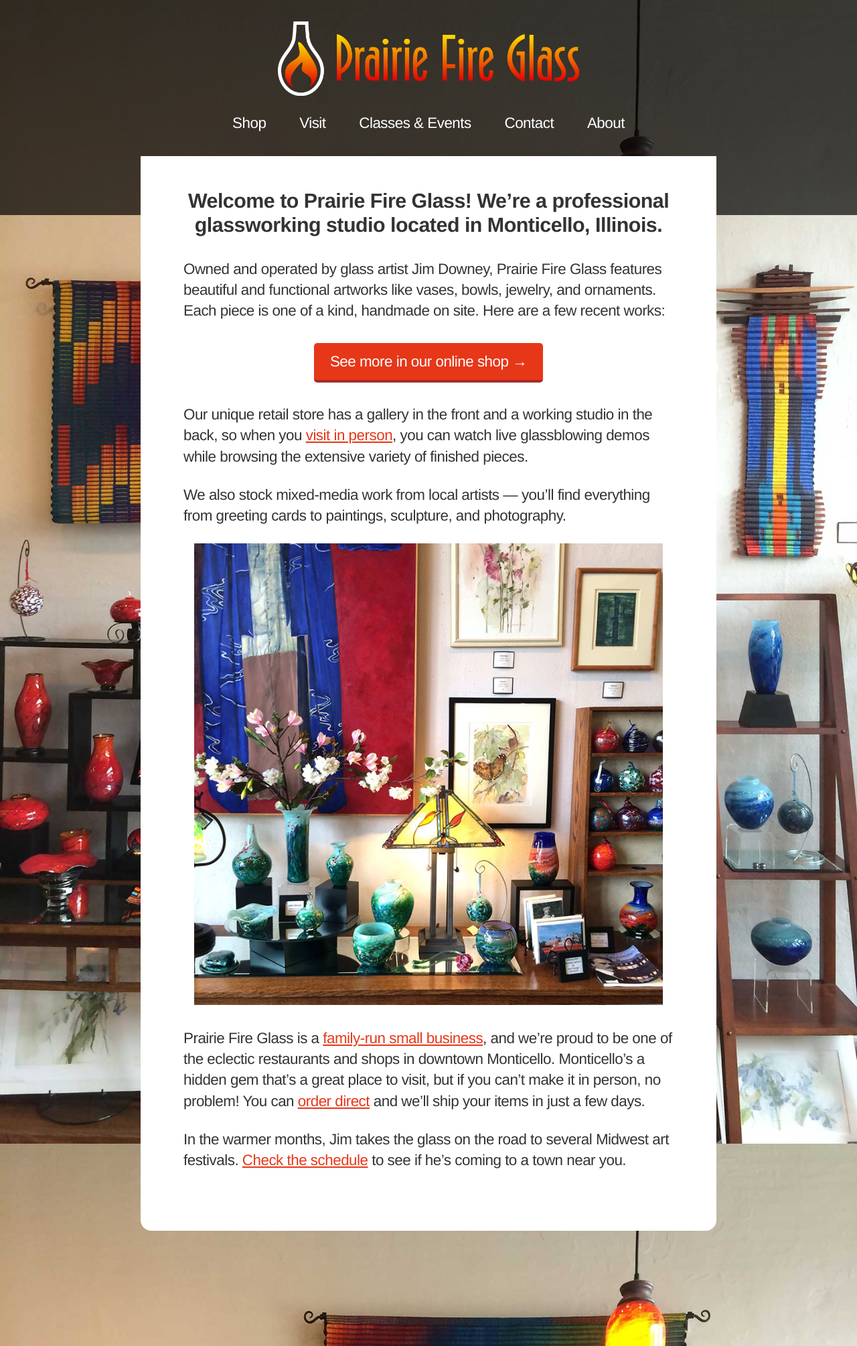
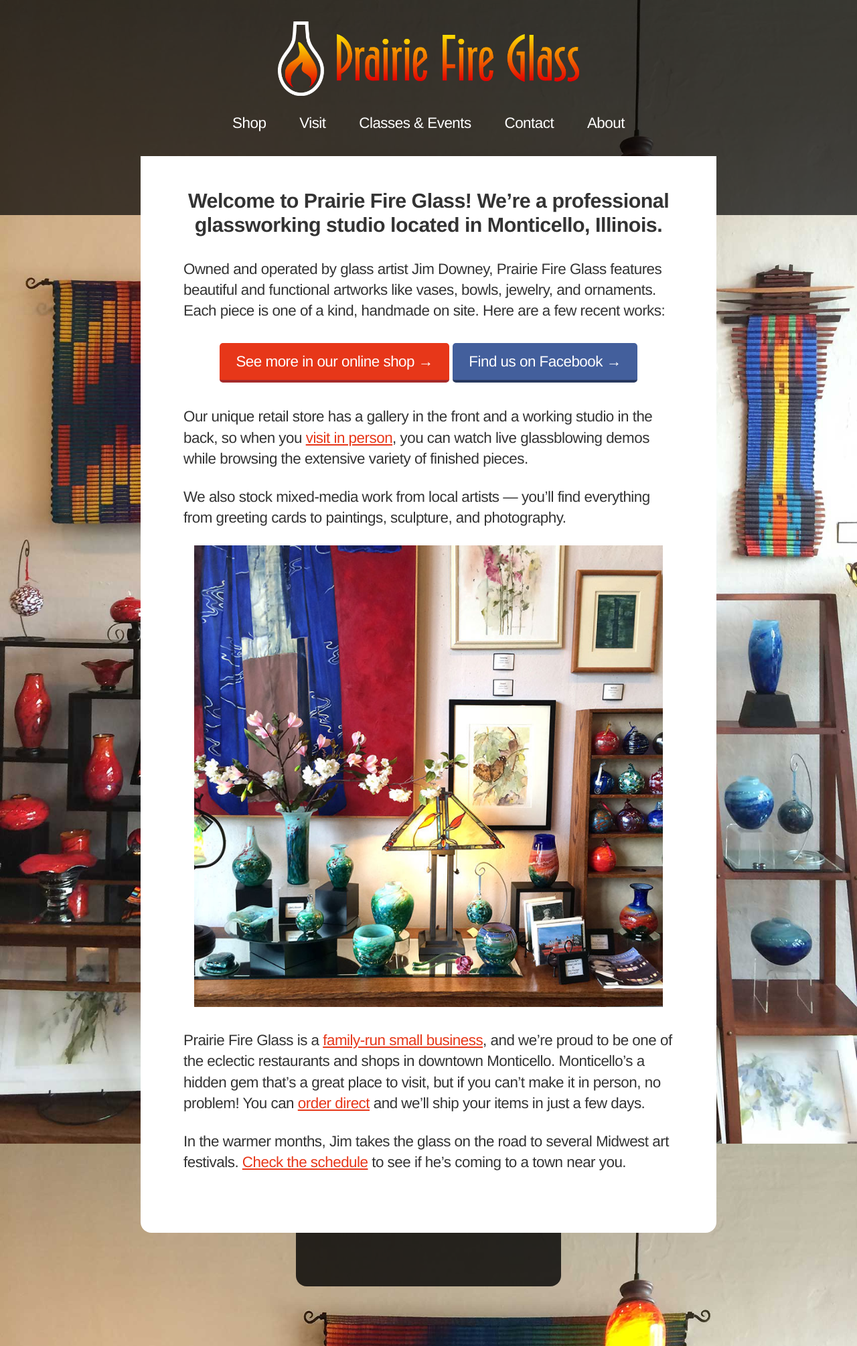
Before and after one commit to prairiefireglass/prairiefireglass.github.io, a Jekyll site: the page built from index.html, in a window 1280 px wide. Shown: the whole page at 67% size. Built offline with Jekyll 4.4.1, drawn with Linux system fonts in a browser that asks for light colours; nearby versions of some CDN libraries.

Commit message:
Moar Facebook

```diff
--- /dev/null
+++ b/_includes/components/facebook.html
@@ -0,0 +1,13 @@
+<div style="text-align: center">
+<footer style="display: inline-block; min-width: 300px; padding: 2rem 3rem 3rem; margin: 0 auto 5rem; text-align: center; background: rgba(0,0,0,0.8); border-radius: 0 0 1rem 1rem">
+<div id="fb-root"></div>
+<script>(function(d, s, id) {
+  var js, fjs = d.getElementsByTagName(s)[0];
+  if (d.getElementById(id)) return;
+  js = d.createElement(s); js.id = id;
+  js.src = "//connect.facebook.net/en_US/sdk.js#xfbml=1&version=v2.4&appId=418543894904906";
+  fjs.parentNode.insertBefore(js, fjs);
+}(document, 'script', 'facebook-jssdk'));</script>
+<div class="fb-like" data-href="https://facebook.com/prairiefireglass" data-layout="standard" data-action="like" data-show-faces="true" data-share="true" data-colorscheme="dark"></div>
+</footer>
+</div>
--- a/_layouts/home.html
+++ b/_layouts/home.html
@@ -7,6 +7,7 @@
       {{ content }}
     </main>
 
+    {% include components/facebook.html %}
     {% include components/analytics.html %}
   </body>
 </html>
--- a/assets/stylesheets/globals/_buttons.scss
+++ b/assets/stylesheets/globals/_buttons.scss
@@ -1,6 +1,7 @@
 .cta-button {
   display: inline-block;
   padding: 0.75rem 1.5rem 0.75rem;
+  margin-bottom: .2rem;
   font-family: $font-sans;
   font-size: 1.4rem;
   background: $color-link;
@@ -16,3 +17,8 @@
     color: white;
   }
 }
+
+.cta-button--facebook {
+  background: #435f9c;
+  border-bottom: 4px solid rgba(0,0,0,0.4);
+}
--- a/assets/stylesheets/style.scss
+++ b/assets/stylesheets/style.scss
@@ -45,7 +45,7 @@
   background: white;
   color: #333;
   padding: 3rem 4rem 4rem;
-  margin: -7rem auto 5rem;
+  margin: -7rem auto 0;
   border-radius: 0 0 1rem 1rem;
 }
 
--- a/index.html
+++ b/index.html
@@ -15,6 +15,7 @@
     <div class="shop-items home" data-behavior="etsy-items" data-limit="4" data-featured="1"></div>
     <p class="cta">
       <a href="shop/" class="cta-button">See more in our online shop &rarr;</a>
+      <a href="http://facebook.com/prairiefireglass" class="cta-button cta-button--facebook">Find us on Facebook &rarr;</a>
     </p>
     <p>
       Our unique retail store has a gallery in the front and a working studio in the back, so when you <a href="visit/">visit in person</a>, you can watch live glassblowing demos while browsing the extensive variety of finished pieces.
```
